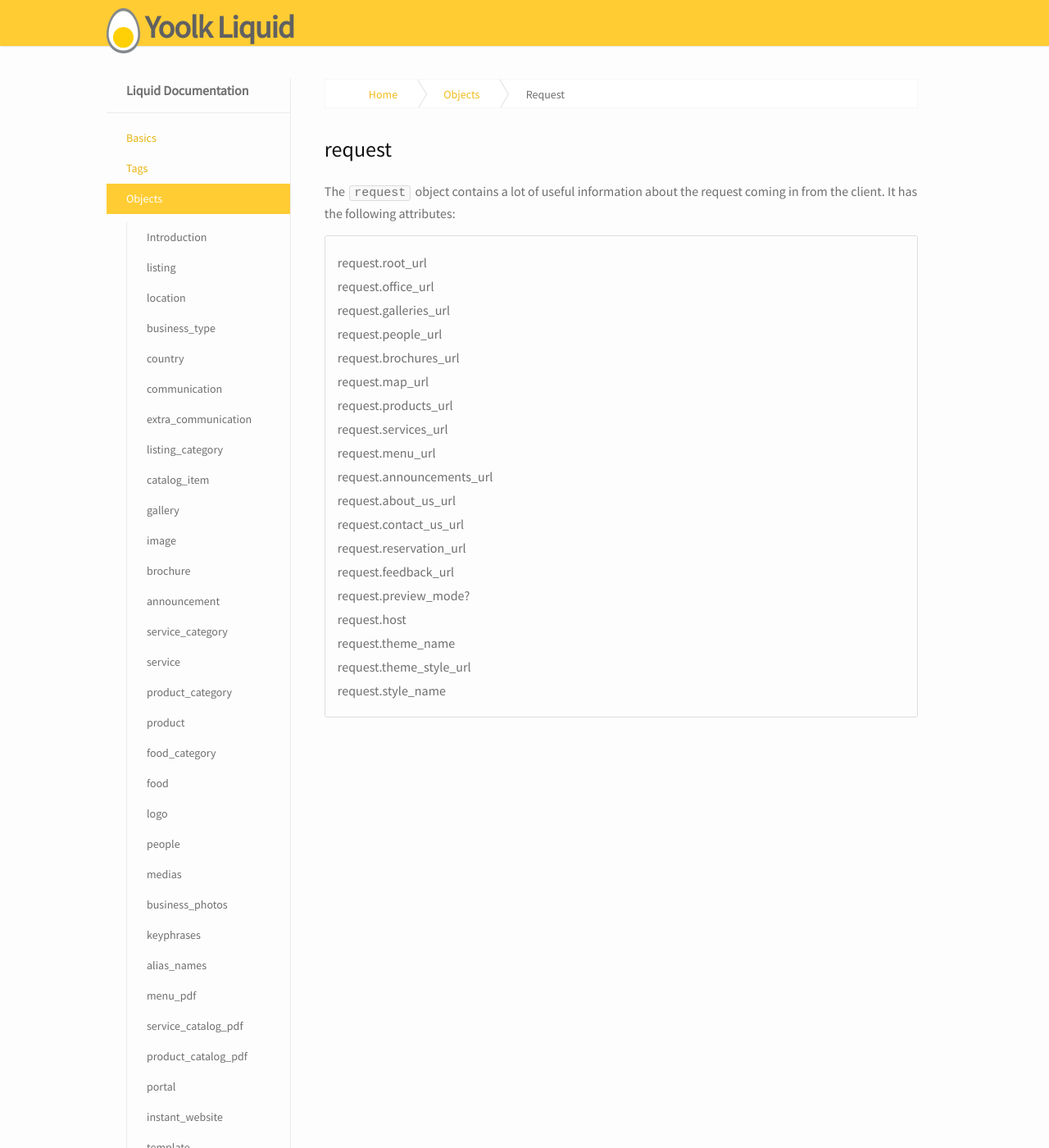
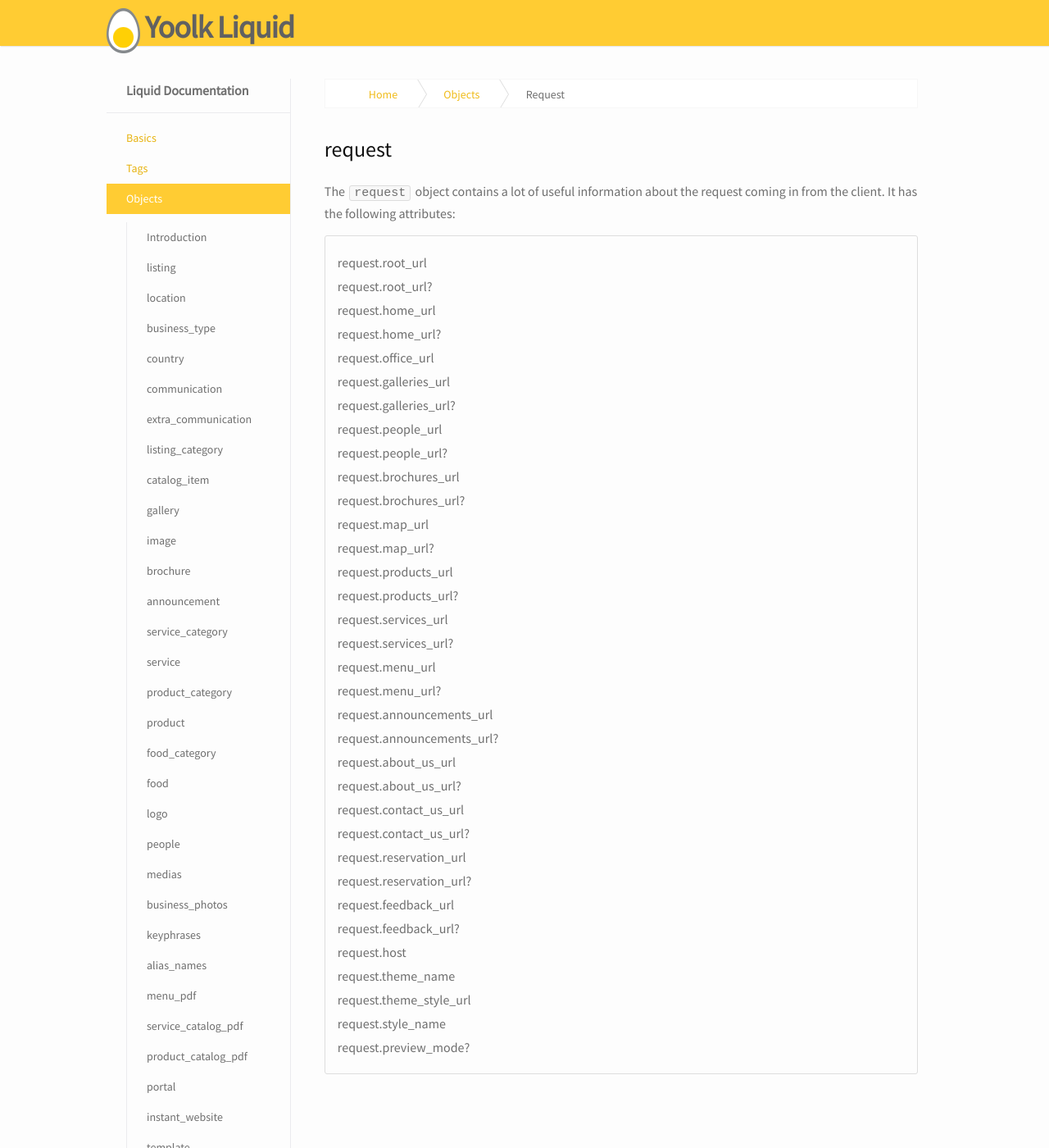
Before and after one commit to yoolk/liquid-documentation, a Jekyll site: the page built from objects/request/index.md, in a window 1280 px wide and 1400 px high. Shown: the whole window at 82% size. Built offline with Jekyll 4.4.1, drawn with Linux system fonts in a browser that asks for light colours; nearby versions of some CDN libraries.

Commit message:
update request_drop

```diff
--- a/objects/request/index.md
+++ b/objects/request/index.md
@@ -11,24 +11,39 @@ The <code>request</code> object contains a lot of useful information about the r
   <div class="panel-body">
     <ul>
       <li>request.root_url</li>
+      <li>request.root_url?</li>
+      <li>request.home_url</li>
+      <li>request.home_url?</li>
       <li>request.office_url</li>
       <li>request.galleries_url</li>
+      <li>request.galleries_url?</li>
       <li>request.people_url</li>
+      <li>request.people_url?</li>
       <li>request.brochures_url</li>
+      <li>request.brochures_url?</li>
       <li>request.map_url</li>
+      <li>request.map_url?</li>
       <li>request.products_url</li>
+      <li>request.products_url?</li>
       <li>request.services_url</li>
+      <li>request.services_url?</li>
       <li>request.menu_url</li>
+      <li>request.menu_url?</li>
       <li>request.announcements_url</li>
+      <li>request.announcements_url?</li>
       <li>request.about_us_url</li>
+      <li>request.about_us_url?</li>
       <li>request.contact_us_url</li>
+      <li>request.contact_us_url?</li>
       <li>request.reservation_url</li>
+      <li>request.reservation_url?</li>
       <li>request.feedback_url</li>
-      <li>request.preview_mode?</li>
+      <li>request.feedback_url?</li>
       <li>request.host</li>
       <li>request.theme_name</li>
       <li>request.theme_style_url</li>
       <li>request.style_name</li>
+      <li>request.preview_mode?</li>
     </ul>
   </div>
 </div>
```
